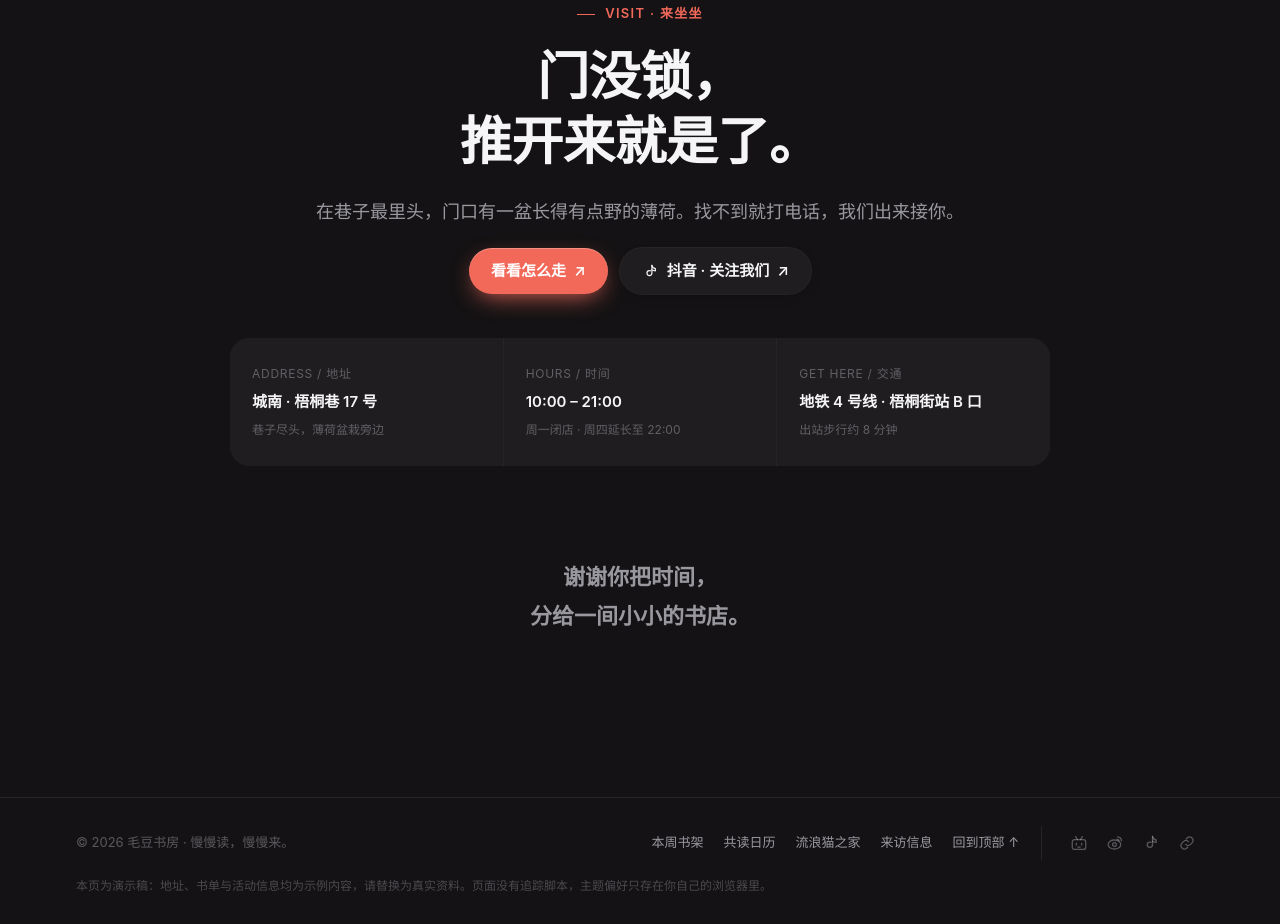
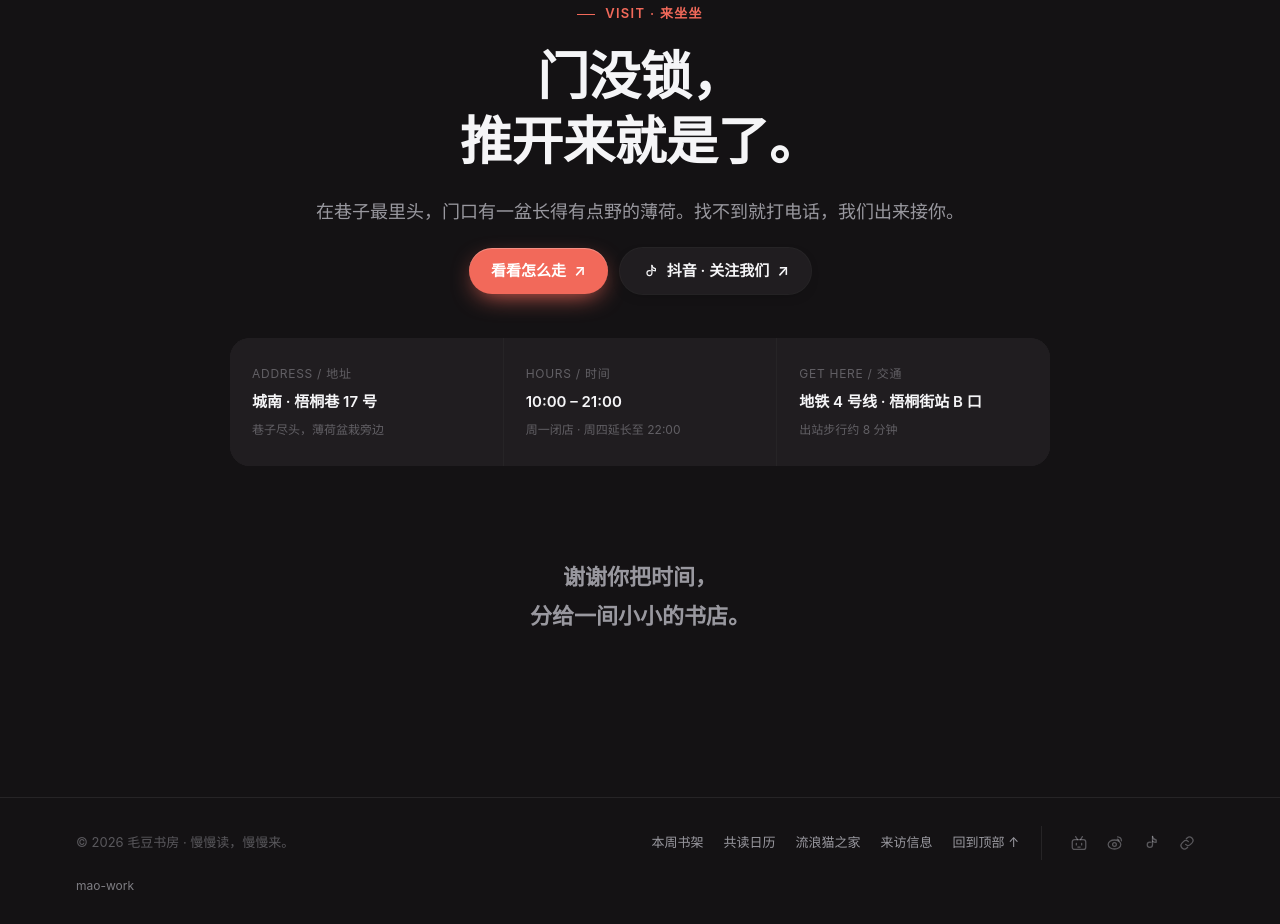
Before and after one commit to qiangsi/maodou-shufang, a plain HTML site: page index.html in a window 1280 px wide. Shown: the part 5037-5961 px from the top of the page. Drawn offline with Linux system fonts and the light colour scheme.

Commit message:
footer: 替换演示稿说明为 mao-work 文字链接

```diff
--- a/index.html
+++ b/index.html
@@ -282,7 +282,9 @@ h1,h2,h3,h4,p{margin:0}
 .footer-inner a.icon-link{width:34px;height:34px;color:var(--ink-3);border-radius:10px;place-items:center;display:grid;transition:color .25s,background .25s,transform .3s var(--spring)}
 .footer-inner a.icon-link:hover{color:var(--accent);background:var(--hover);transform:translateY(-2px)}
 .icon-link svg{width:18px;height:18px}
-.footer-note{width:100%;color:var(--ink-3);font-size:12px;opacity:.8}
+.footer-note{width:100%;color:var(--ink-3);font-size:12px;opacity:.8;text-decoration:none}
+.footer-note:hover{opacity:1}
+.footer-note:visited{color:var(--ink-3)}
 
 /* toast */
 .toast{position:fixed;left:50%;bottom:28px;translate:-50% 20px;opacity:0;pointer-events:none;background:var(--raised);color:var(--ink);box-shadow:0 0 0 1px var(--line),0 16px 40px -16px var(--shadow);border-radius:99px;padding:10px 20px;font-size:14px;font-weight:600;z-index:100;transition:opacity .35s var(--ease),translate .35s var(--ease)}
@@ -627,7 +629,7 @@ h1,h2,h3,h4,p{margin:0}
         </a>
       </div>
     </div>
-    <div class="footer-note">本页为演示稿：地址、书单与活动信息均为示例内容，请替换为真实资料。页面没有追踪脚本，主题偏好只存在你自己的浏览器里。</div>
+    <a class="footer-note" href="https://qiangsi.github.io/maodou-works/" target="_blank" rel="noopener noreferrer" aria-label="mao-work">mao-work</a>
   </div>
 </footer>
 
```
